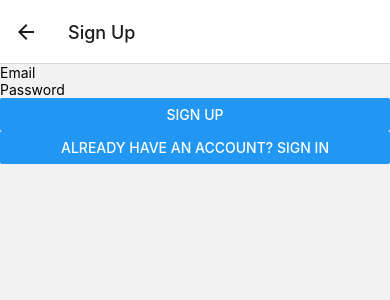
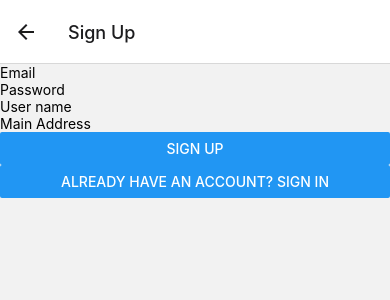
Before and after one commit to LisaSamWang/EcoEarn, a React Native app: screen /SignUp in a window 390 px wide. Shown: the top 300 px of the page. Built offline with nearby package versions, Linux system fonts and the light colour scheme.

Commit message:
Add User name and Main address field in SignUpScreen

```diff
--- a/AuthScreens.tsx
+++ b/AuthScreens.tsx
@@ -20,6 +20,8 @@ type AuthScreenNavigationProp = StackNavigationProp<RootStackParamList, 'SignUp'
 export function SignUpScreen({ navigation }: { navigation: AuthScreenNavigationProp }) {
   const [email, setEmail] = useState('');
   const [password, setPassword] = useState('');
+  const [username, setUsername] = useState('');
+  const [mainAddress, setMainAddress] = useState('');
 
   const signUp = async () => {
     try {
@@ -36,8 +38,11 @@ export function SignUpScreen({ navigation }: { navigation: AuthScreenNavigationP
     <View>
       <TextInput placeholder="Email" onChangeText={text => setEmail(text)} />
       <TextInput placeholder="Password" onChangeText={text => setPassword(text)} secureTextEntry />
+      <TextInput placeholder='User name' onChangeText={text => setUsername(text)}/>
+      <TextInput placeholder='Main Address' onChangeText={text => setMainAddress(text)} />
       <Button title="Sign Up" onPress={signUp} />
       <Button title="Already have an account? Sign In" onPress={() => navigation.navigate('SignIn')} />
+
     </View>
   );
 }
```
